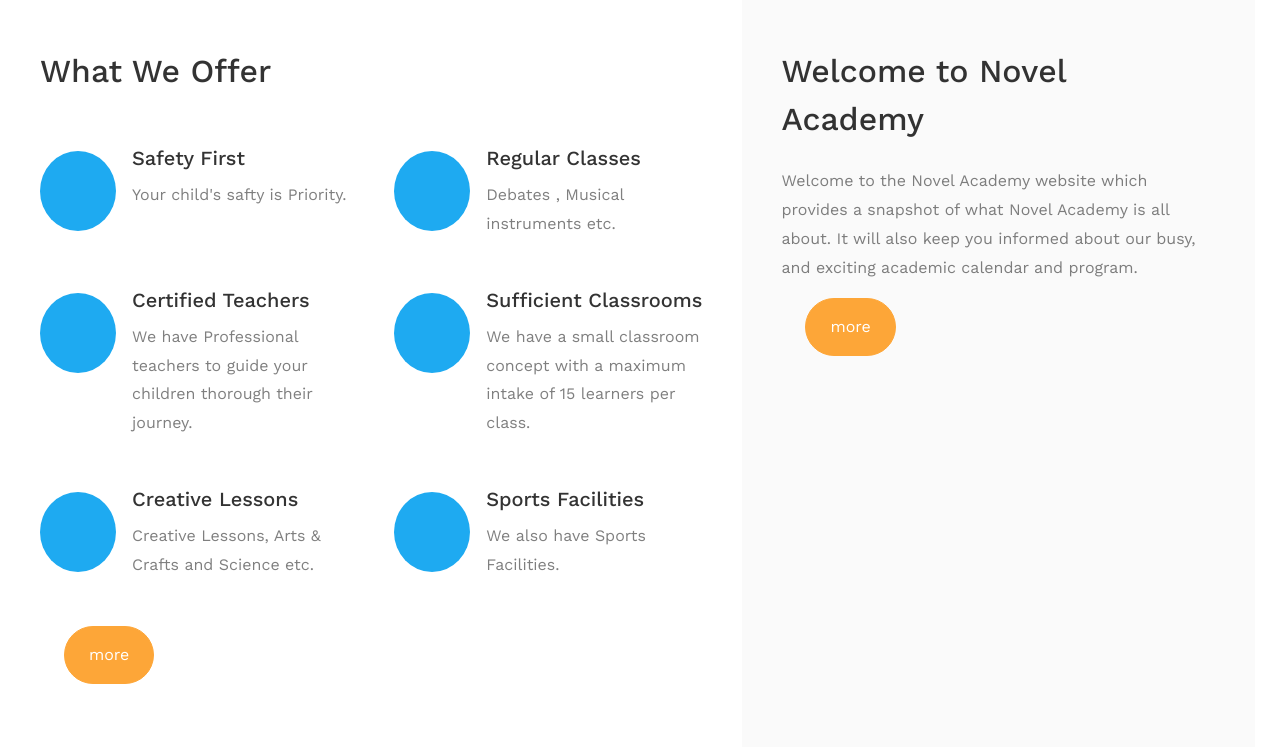
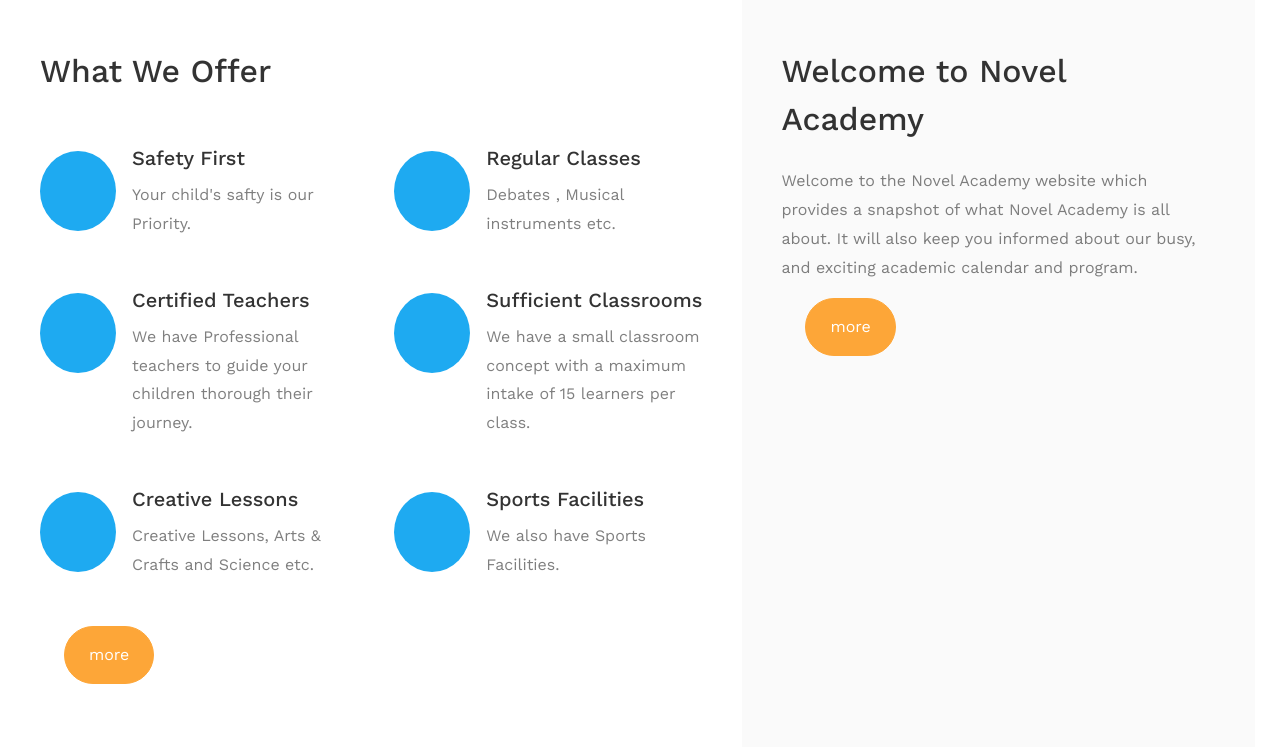
Before and after one commit to Stephen-Akpebi/novel, a Django app: page / in a window 1280 px wide. Shown: the part 1063-1810 px from the top of the page. Run offline with Django 4.2, Linux system fonts and the light colour scheme; some libraries are stand-ins or nearby versions; some web fonts are replaced.

Commit message:
novel for heroku

```diff
--- a/novel/templates/novel/index.html
+++ b/novel/templates/novel/index.html
@@ -99,7 +99,7 @@
 									<div class="icon mt-2 mr-3 d-flex justify-content-center align-items-center"><span class="flaticon-security"></span></div>
 									<div class="text">
 										<h3>Safety First</h3>
-										<p>Your child's safty is Priority.</p>
+										<p>Your child's safty is our Priority.</p>
 									</div>
 								</div>
 							</div>
```
